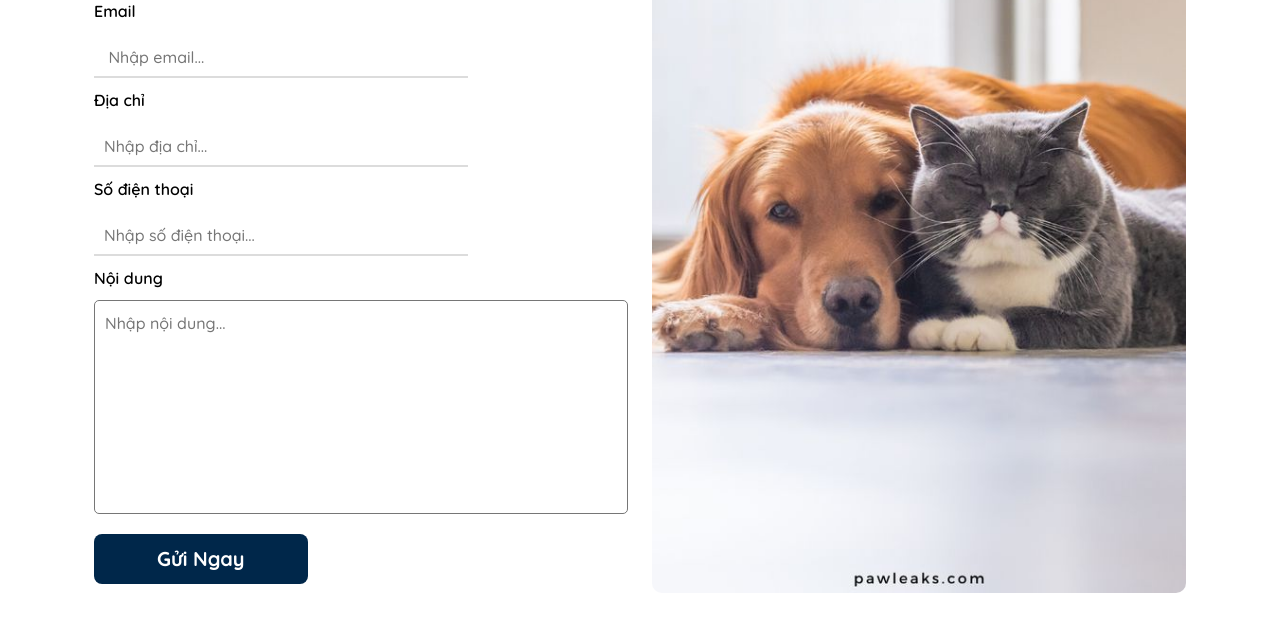
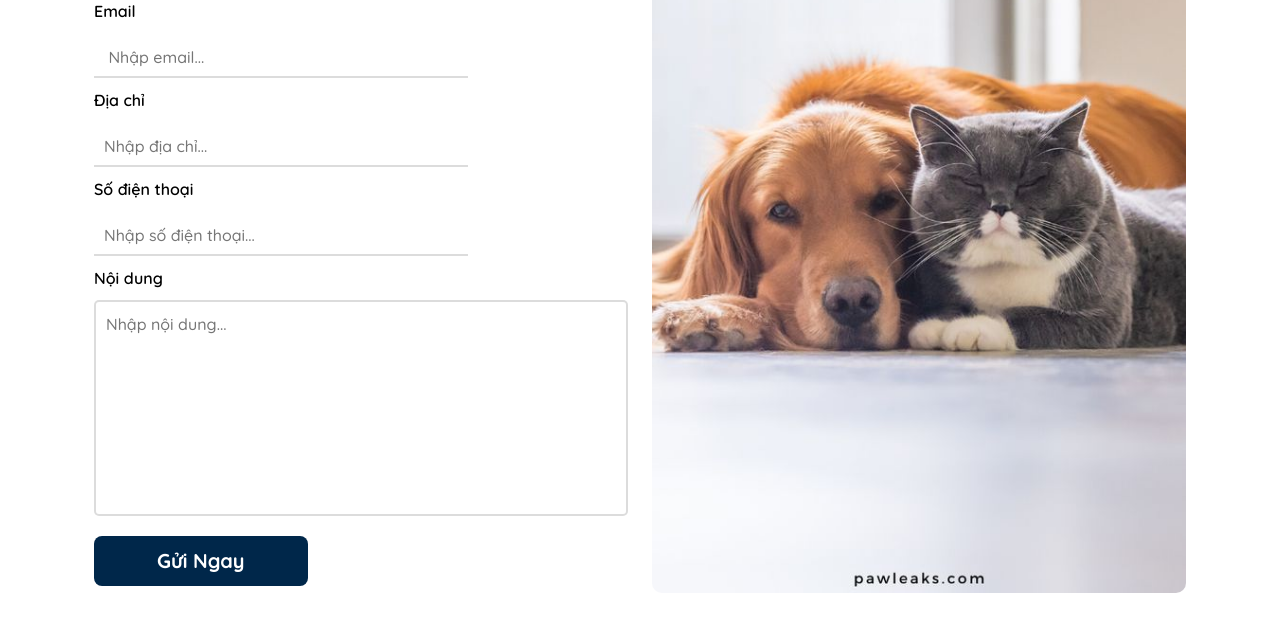
Before and after one commit to vnKhanhsDev/pj-besopetshop, a plain HTML site: page public/pages/contact.html in a window 1280 px wide. Shown: the part 630-1262 px from the top of the page. Drawn offline with Linux system fonts and the light colour scheme; a web font is replaced by a local one.

Commit message:
Update contact.css

```diff
--- a/public/assets/css/contact.css
+++ b/public/assets/css/contact.css
@@ -93,6 +93,7 @@ textarea {
     margin-top: 10px;
     resize: none;
     border-radius: 5px;
+    border: 2px solid #00000023 ;
   }
 .map{
     padding-top: 48px;
```
